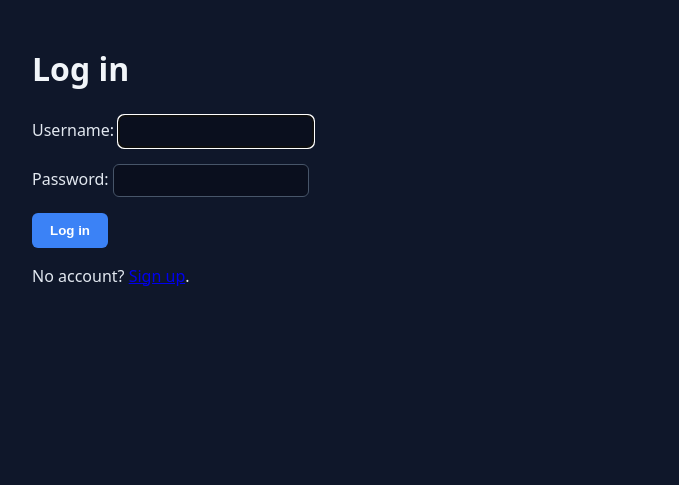
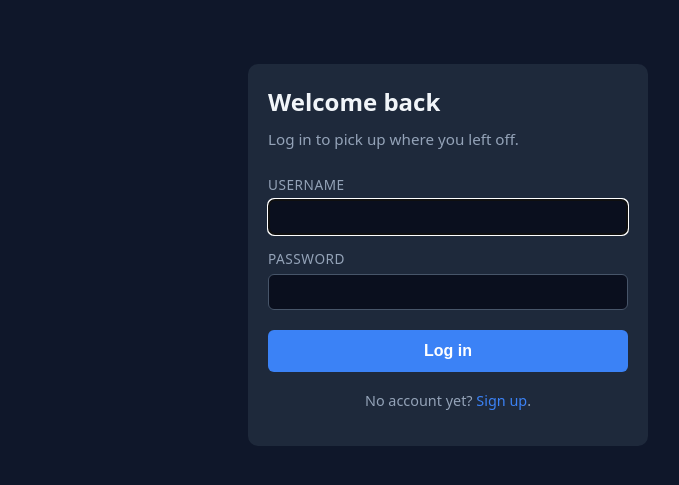
Before and after one commit to hriday/cloak, a Django app: page /accounts/login/ in a window 1280 px wide. Shown: the part 61-546 px from the top of the page, without its empty margins (192-871 px from the left). Run offline with Django 5.2, Linux system fonts and the light colour scheme; parts of the project's set-up code (start-up, migrations or seed data) failed here and were passed over.

Commit message:
feat(ui): cleaner signup + login forms; remove coming-soon card
- accounts/templates/registration/{signup,login}.html: replaced
  form.as_p with field iteration. Centered card layout, uppercase
  labels, inline help text, error styling, full-width primary
  button, footer link to the other auth page.
- static/core/style.css: added .auth-card, .field, .form-error,
  .btn-block, .auth-footer styles.
- core/templates/core/landing.html: removed the "More algorithms
  coming soon" placeholder card (RSA + Hybrid are live; future
  algorithms add their own cards when their fixtures land).
- core/tests/test_views.py: dropped the two assertions tied to
  the removed coming-soon card.

Co-Authored-By: Claude Opus 4.7 (1M context) <noreply@anthropic.com>

```diff
--- a/accounts/templates/registration/login.html
+++ b/accounts/templates/registration/login.html
@@ -1,11 +1,26 @@
 {% extends "core/base.html" %}
 {% block title %}Log in — cloak{% endblock %}
 {% block content %}
-<h1>Log in</h1>
-<form method="post">
-  {% csrf_token %}
-  {{ form.as_p }}
-  <button type="submit" class="btn">Log in</button>
-</form>
-<p>No account? <a href="{% url 'signup' %}">Sign up</a>.</p>
+<div class="card auth-card">
+  <h1>Welcome back</h1>
+  <p class="auth-subtitle">Log in to pick up where you left off.</p>
+
+  <form method="post" novalidate>
+    {% csrf_token %}
+    {% if form.non_field_errors %}
+      <div class="form-error">{{ form.non_field_errors }}</div>
+    {% endif %}
+    {% for field in form %}
+      <div class="field">
+        <label for="{{ field.id_for_label }}">{{ field.label }}</label>
+        {{ field }}
+        {% if field.help_text %}<small>{{ field.help_text|safe }}</small>{% endif %}
+        {% for err in field.errors %}<small class="field-error">{{ err }}</small>{% endfor %}
+      </div>
+    {% endfor %}
+    <button type="submit" class="btn btn-block">Log in</button>
+  </form>
+
+  <p class="auth-footer">No account yet? <a href="{% url 'signup' %}">Sign up</a>.</p>
+</div>
 {% endblock %}
--- a/core/templates/core/landing.html
+++ b/core/templates/core/landing.html
@@ -11,9 +11,5 @@
       <p style="color:var(--muted)">{{ algo.get_family_display }}</p>
     </a>
   {% endfor %}
-  <div class="card muted">
-    <h3>More algorithms coming soon</h3>
-    <p style="color:var(--muted)">DES, Blowfish, post-quantum — once RSA is live.</p>
-  </div>
 </div>
 {% endblock %}
--- a/static/core/style.css
+++ b/static/core/style.css
@@ -38,3 +38,20 @@ input[type="text"], input[type="number"], input[type="email"], input[type="passw
 .help p:first-of-type { margin-top: 0; }
 .help p:last-of-type { margin-bottom: 0; }
 .help code { background: var(--code-bg); padding: 1px 5px; border-radius: 3px; font-size: 0.95em; color: #e2e8f0; }
+
+/* ---- auth forms (signup, login, logged-out) ---- */
+.auth-card { max-width: 400px; margin: 40px auto; }
+.auth-card h1 { margin-top: 0; font-size: 1.5em; }
+.auth-card .auth-subtitle { color: var(--muted); margin-top: -8px; margin-bottom: 24px; font-size: 0.95em; }
+.field { margin-bottom: 14px; }
+.field > label { display: block; font-size: 0.85em; color: var(--muted); margin-bottom: 4px; text-transform: uppercase; letter-spacing: 0.04em; }
+.field > input { width: 100%; min-width: 0; font-family: ui-sans-serif, system-ui, sans-serif; }
+.field small { display: block; font-size: 0.8em; color: var(--muted); margin-top: 4px; line-height: 1.5; }
+.field small.field-error { color: var(--bad); }
+.field small ul { margin: 4px 0 0 16px; padding: 0; }
+.field small li { margin-bottom: 2px; }
+.form-error { background: rgba(239, 68, 68, 0.1); border-left: 3px solid var(--bad); padding: 8px 12px; border-radius: 4px; margin-bottom: 14px; color: var(--bad); font-size: 0.9em; }
+.btn.btn-block { width: 100%; padding: 12px; font-size: 1em; margin-top: 6px; }
+.auth-footer { margin-top: 18px; text-align: center; font-size: 0.9em; color: var(--muted); }
+.auth-footer a { color: var(--accent); text-decoration: none; }
+.auth-footer a:hover { text-decoration: underline; }
```
Also changed, not shown: accounts/templates/registration/signup.html (+22 -6 lines), core/tests/test_views.py (+0 -8 lines).
